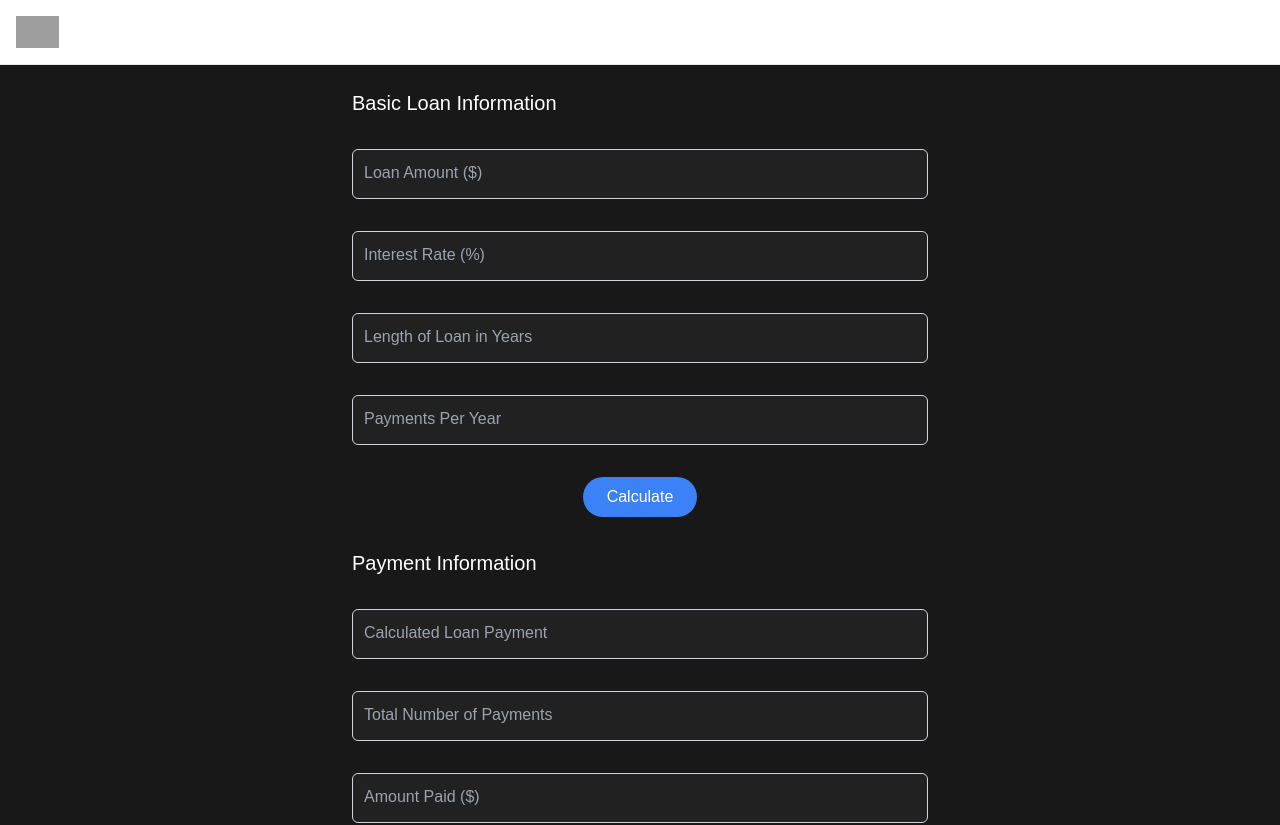
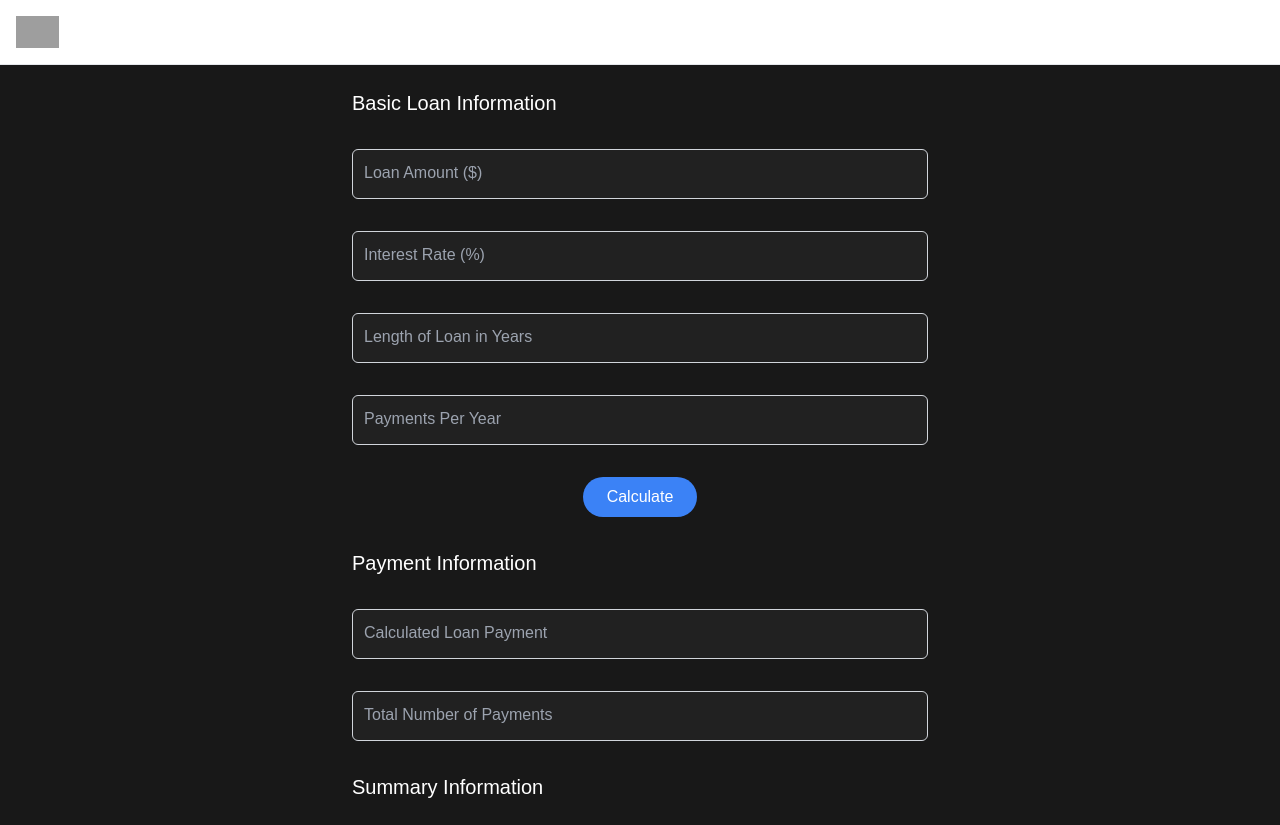
Before and after one commit to hakeem-jc/loan-calculator, a Next.js app: page / in a window 1280 px wide. Shown: the top 825 px of the page. Built offline with nearby package versions, Linux system fonts and the light colour scheme; grey boxes are pictures that could not be loaded.

Commit message:
feat: Add headline

```diff
--- a/app/page.tsx
+++ b/app/page.tsx
@@ -122,6 +122,8 @@ export default function Home() {
             error={errors.totalNumberOfPayments?.message}
           />
 
+          <h2 className="text-xl">Summary Information</h2>
+
           <Input
             id="amountPaid"
             label="Amount Paid ($)"
```
